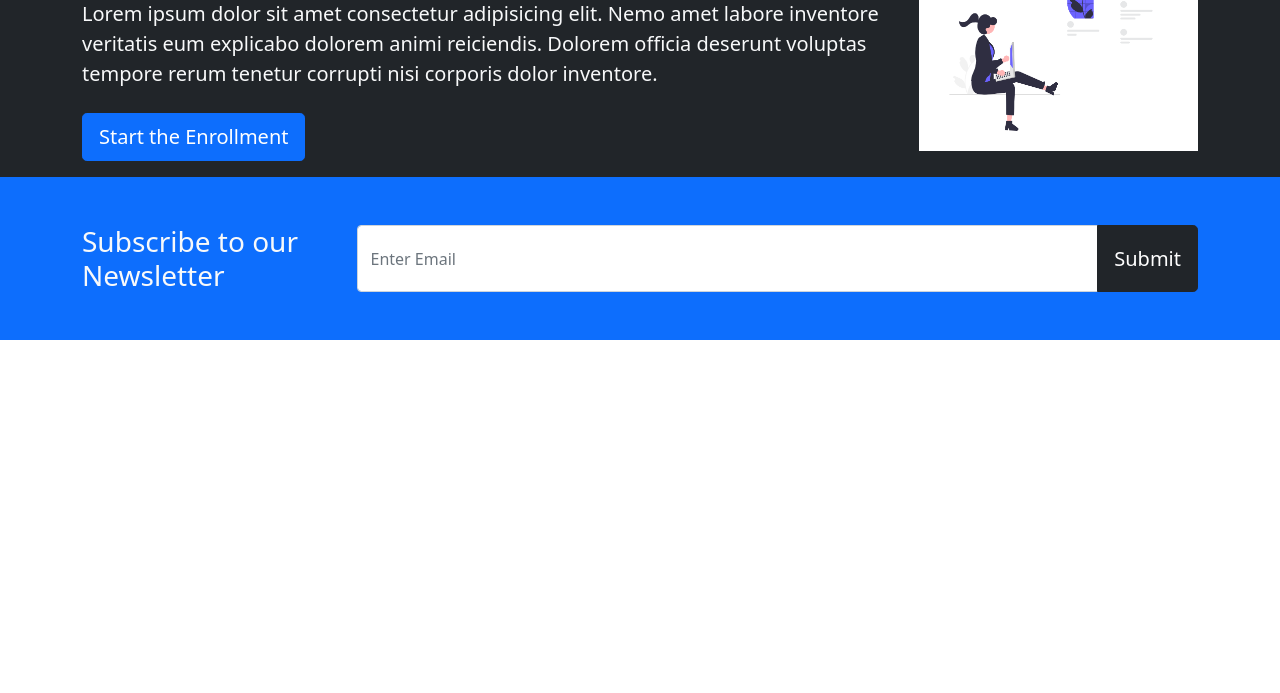
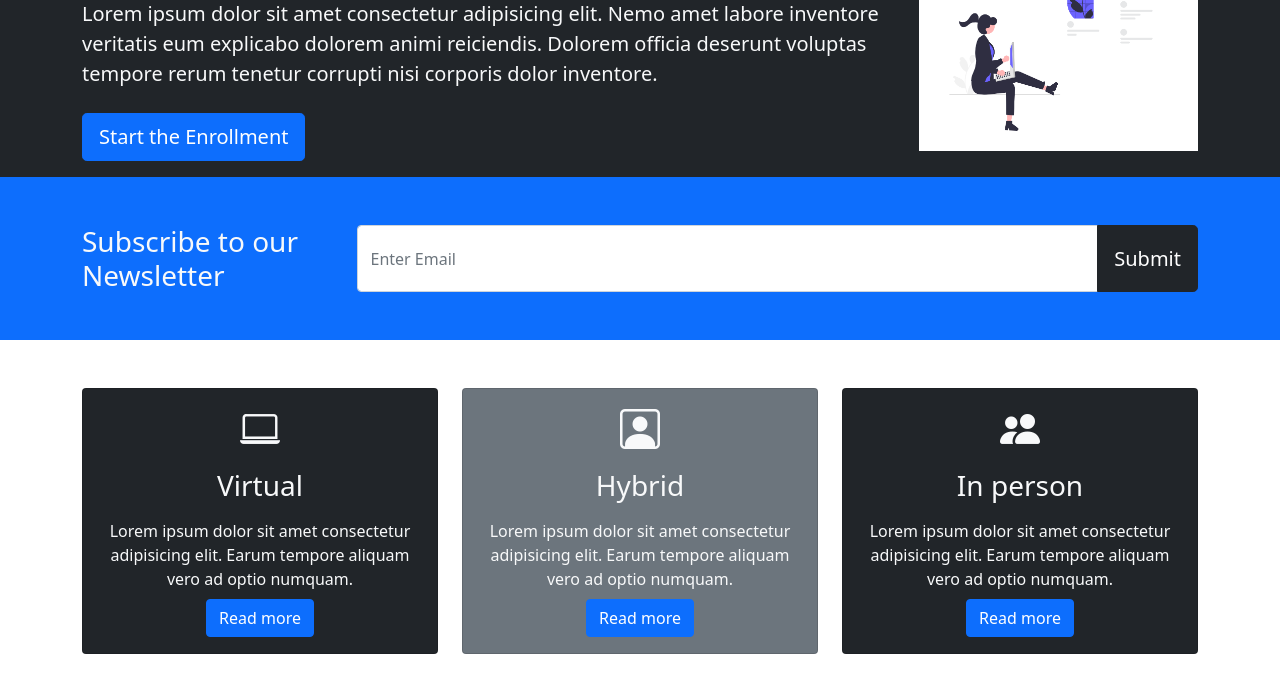
Before and after one commit to virajjain11/frontend-bootcamp, a plain HTML site: page index.html in a window 1280 px wide. Shown: the part 161-854 px from the top of the page. Before the commit the page ends 800 px from the top, so only its background shows below. Drawn offline with nearby package versions, Linux system fonts and the light colour scheme.

Commit message:
add boxes

```diff
--- a/index.html
+++ b/index.html
@@ -7,6 +7,7 @@
     <meta name="viewport" content="width=device-width, initial-scale=1.0">
     <link href="https://cdn.jsdelivr.net/npm/bootstrap@5.0.2/dist/css/bootstrap.min.css" rel="stylesheet"
         integrity="sha384-EVSTQN3/azprG1Anm3QDgpJLIm9Nao0Yz1ztcQTwFspd3yD65VohhpuuCOmLASjC" crossorigin="anonymous">
+    <link rel="stylesheet" href="https://cdn.jsdelivr.net/npm/bootstrap-icons@1.3.0/font/bootstrap-icons.css">
     <link rel="stylesheet" href="style.css">
     <title>Frontend Bootcamp</title>
 </head>
@@ -38,7 +39,9 @@
             <div class="d-sm-flex align-items-center justify-content-center">
                 <div>
                     <h1>Become a <span class="text-warning">web developer</span></h1>
-                    <p class="lead my-4">Lorem ipsum dolor sit amet consectetur adipisicing elit. Nemo amet labore inventore veritatis eum explicabo dolorem animi reiciendis. Dolorem officia deserunt voluptas tempore rerum tenetur corrupti nisi corporis dolor inventore.</p>
+                    <p class="lead my-4">Lorem ipsum dolor sit amet consectetur adipisicing elit. Nemo amet labore
+                        inventore veritatis eum explicabo dolorem animi reiciendis. Dolorem officia deserunt voluptas
+                        tempore rerum tenetur corrupti nisi corporis dolor inventore.</p>
                     <button class="btn btn-primary btn-lg">Start the Enrollment</button>
                 </div>
                 <img src="img/showcase.png" class="img-fluid w-25 d-none d-sm-block" alt="img">
@@ -51,9 +54,58 @@
             <div class="d-md-flex justify-content-between text-align-center">
                 <h3 class="mb-3 mb-md-0">Subscribe to our Newsletter</h3>
                 <div class="input-group ">
-                    <input type="email" class="form-control input-news" placeholder="Enter Email" >
+                    <input type="email" class="form-control input-news" placeholder="Enter Email">
                     <button class="btn btn-dark btn-lg" type="button" id="button-addon2">Submit</button>
-                  </div>
+                </div>
+            </div>
+        </div>
+    </section>
+    <!-- boxes -->
+    <section class="p-5">
+        <div class="container">
+            <div class="row text-center">
+                <div class="col-md">
+                    <div class="card bg-dark text-light">
+                        <div class="card-body">
+                            <div class="h1 mb-3">
+                                <i class="bi bi-laptop"></i>
+                            </div>
+                            <h3 class="card-title mb-3">
+                                Virtual
+                            </h3>
+                            <div class="card-title mb3 ">Lorem ipsum dolor sit amet consectetur adipisicing elit. Earum tempore aliquam vero ad optio numquam.</div>
+                            <a href="#" class="btn btn-primary">Read more</a>
+                        </div>
+                    </div>
+                </div>
+                <div class="col-md">
+                    <div class="card bg-secondary text-light">
+                        <div class="card-body">
+                            <div class="h1 mb-3">
+                                <i class="bi bi-person-square"></i>
+                            </div>
+                            <h3 class="card-title mb-3">
+                                Hybrid
+                            </h3>
+                            <div class="card-title mb3 ">Lorem ipsum dolor sit amet consectetur adipisicing elit. Earum tempore aliquam vero ad optio numquam.</div>
+                            <a href="#" class="btn btn-primary">Read more</a>
+                        </div>
+                    </div>
+                </div>
+                <div class="col-md">
+                    <div class="card bg-dark text-light">
+                        <div class="card-body">
+                            <div class="h1 mb-3">
+                                <i class="bi bi-people-fill"></i>
+                            </div>
+                            <h3 class="card-title mb-3">
+                                In person
+                            </h3>
+                            <div class="card-title mb3 ">Lorem ipsum dolor sit amet consectetur adipisicing elit. Earum tempore aliquam vero ad optio numquam.</div>
+                            <a href="#" class="btn btn-primary">Read more</a>
+                        </div>
+                    </div>
+                </div>
             </div>
         </div>
     </section>
```
